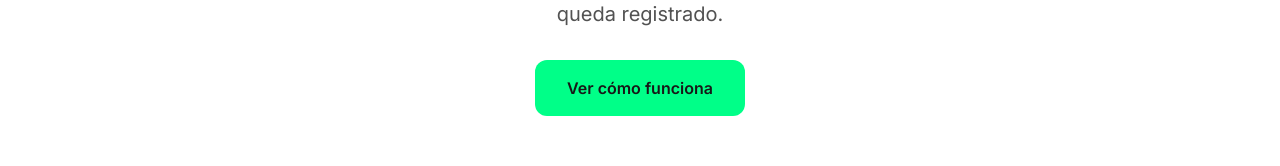
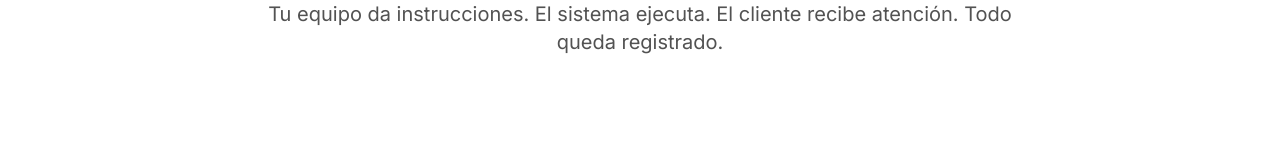
Before and after one commit to gonzacha/nordia.com.ar, a Next.js app: page / in a window 1280 px wide. Shown: the part 268-434 px from the top of the page. Built offline with nearby package versions, Linux system fonts and the light colour scheme; no server answers.

Commit message:
chore: remove broken hero CTA

```diff
--- a/app/components/HeroSection.tsx
+++ b/app/components/HeroSection.tsx
@@ -15,12 +15,7 @@ export default function HeroSection() {
               atención. Todo queda registrado.
             </p>
 
-            <a
-              href="/new"
-              className="inline-block px-8 py-4 bg-[#00ff88] text-neutral-900 font-semibold rounded-xl hover:bg-[#00ff88]/90 transition-colors"
-            >
-              Ver cómo funciona
-            </a>
+            {/* CTA temporarily removed */}
           </div>
         </FadeIn>
       </div>
```
